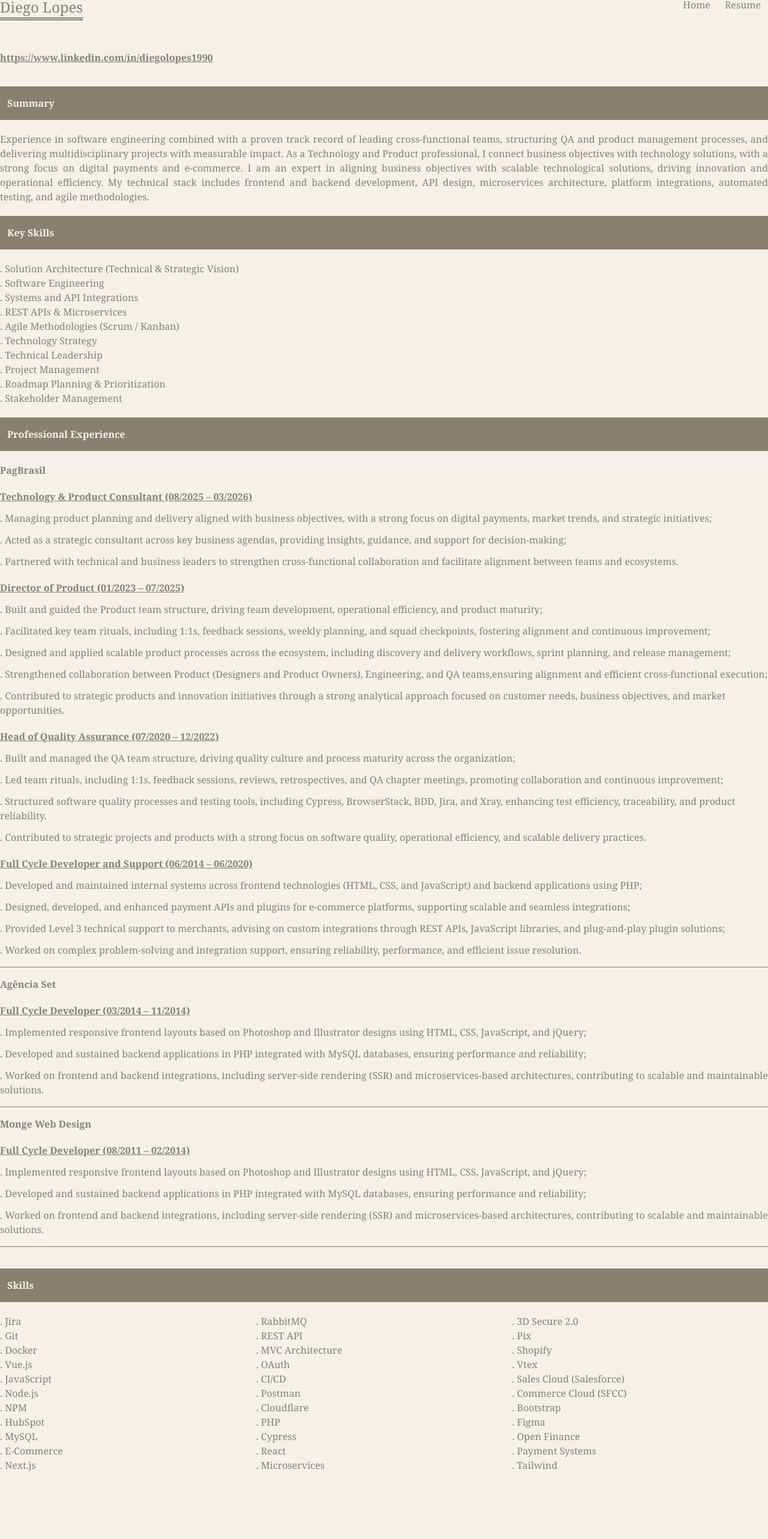
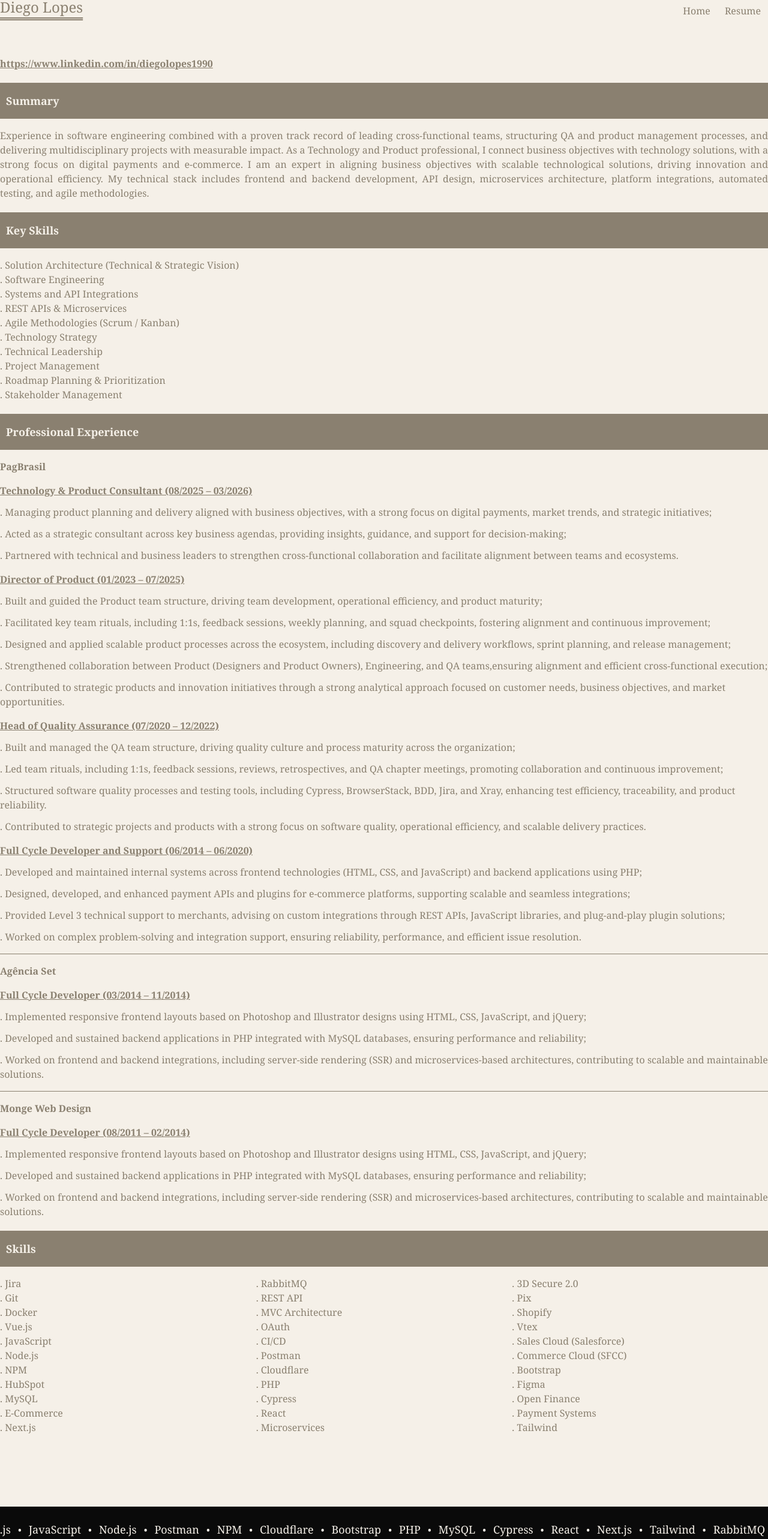
Before and after one commit to mddiego/projects, a Next.js app: page /resume in a window 1280 px wide. Shown: the part 20-2586 px from the top of the page at 60% size. Built offline with nearby package versions, Linux system fonts and the light colour scheme; a web font is replaced by a local one.

Commit message:
fix menu structure and css style

```diff
--- /dev/null
+++ b/src/app/components/footer.js
@@ -0,0 +1,34 @@
+import { helper } from "@/app/assets/js/helper";
+
+export default function Footer() {
+  return (
+    <footer className="shrink-0">
+      <div className="relative flex overflow-x-hidden">
+        <div className="animate-marquee py-6 whitespace-nowrap">
+          {helper.getSkillsFooter().map((v) => {
+            return (
+              <div key={v.name + v.key} className="inline">
+                <span key={v.key} className="text-lg">
+                  {v.name}
+                </span>
+                <span className="mx-3">&bull;</span>
+              </div>
+            );
+          })}
+        </div>
+        <div className="absolute top-0 animate-marquee2 py-6 whitespace-nowrap">
+          {helper.getSkillsFooter().map((v) => {
+            return (
+              <div key={v.name + v.key} className="inline">
+                <span key={v.key} className="text-lg">
+                  {v.name}
+                </span>
+                <span className="mx-3">&bull;</span>
+              </div>
+            );
+          })}
+        </div>
+      </div>
+    </footer>
+  );
+}
--- a/src/app/components/header.js
+++ b/src/app/components/header.js
@@ -43,7 +43,7 @@
         <nav className="xl:col-span-3 xl:col-start-10 text-right sm:block hidden">
           {_menu.map((v) => {
             return (
-              <Link className="px-3 py-2" key={v.key} href={v.value.href}>
+              <Link className="" key={v.key} href={v.value.href}>
                 {v.value.title}
               </Link>
             );
@@ -51,7 +51,7 @@
         </nav>
         <div className="relative">
           <a
-            className='sm:hidden flex justify-end items-center text-["18px"] cursor-pointer'
+            className="sm:hidden flex justify-end items-center text-2xl cursor-pointer"
             onClick={toggleMenu}
           >
             &bull;&bull;&bull;
@@ -62,7 +62,12 @@
           >
             {_menu.map((v) => {
               return (
-                <Link className="px-3 py-2" key={v.key} href={v.value.href}>
+                <Link
+                  className="mobile"
+                  key={v.key}
+                  href={v.value.href}
+                  onClick={toggleMenu}
+                >
                   {v.value.title}
                 </Link>
               );
--- a/src/app/components/skeleton.js
+++ b/src/app/components/skeleton.js
@@ -1,4 +1,4 @@
-export default function Skeleton({
+export function Skeleton({
   width = "100%",
   height = 12,
   circle = false,
@@ -11,3 +11,27 @@
     />
   );
 }
+
+export function ListItemSkeleton() {
+  return (
+    <div
+      style={{
+        display: "flex",
+        alignItems: "center",
+        gap: 10,
+        padding: "10px 0",
+        borderBottom: "1px solid #8a8070",
+      }}
+    >
+      {/* <Skeleton circle height={36} /> */}
+      <div
+        style={{ display: "flex", flexDirection: "column", gap: 6, flex: 1 }}
+      >
+        <Skeleton height={50} width="100%" />
+        <Skeleton height={10} width="50%" />
+        <Skeleton height={10} width="50%" />
+        <Skeleton height={10} width="50%" />
+      </div>
+    </div>
+  );
+}
--- a/src/app/globals.css
+++ b/src/app/globals.css
@@ -1,10 +1,32 @@
 @import "./assets/fonts/fonts.css";
 @import "tailwindcss";
+
+/*
+@theme inline {
+  --color-background: var(--color-cream);
+  --color-foreground: var(--color-gray);
+  --font-sans: var(--font-geist-sans);
+  --font-mono: var(--font-geist-mono);
+}
+
+@media (prefers-color-scheme: dark) {
+  :root {
+    --color-cream: #8a8070;
+    --color-gray: #f5f0e8;
+  }
+}
+*/
 
 @theme {
   --animate-marquee-time: 30s;
   --animate-marquee: marquee var(--animate-marquee-time) linear infinite;
   --animate-marquee2: marquee2 var(--animate-marquee-time) linear infinite;
+
+  --font-display: "Playfair Display", Georgia, serif;
+  --color-cream: #f5f0e8;
+  --color-gray: #8a8070;
+  --bg-hover: #0a0a0a;
+}
 
 @keyframes marquee {
   0% {
@@ -22,30 +44,7 @@
     transform: translateX(0%);
   }
 }
-}
 
-:root {
-  --font-display: "Playfair Display", Georgia, serif;
-  --color-cream: #f5f0e8;
-  --color-gray: #8a8070;
-  --bg-hover: #0a0a0a;
-}
-
-/*
-@theme inline {
-  --color-background: var(--color-cream);
-  --color-foreground: var(--color-gray);
-  --font-sans: var(--font-geist-sans);
-  --font-mono: var(--font-geist-mono);
-}
-
-@media (prefers-color-scheme: dark) {
-  :root {
-    --color-cream: #8a8070;
-    --color-gray: #f5f0e8;
-  }
-}
- */
 body {
   background: var(--color-cream);
   color: var(--color-gray);
@@ -54,7 +53,7 @@
 
 main,
 header {
-  @apply mx-4 xl:mx-auto;
+  @apply mx-2.5 xl:mx-auto;
 }
 
 footer {
@@ -63,10 +62,32 @@
   margin-top: 5rem;
 }
 
-nav a {
+nav {
+  @apply py-2;
+
+  a {
+    @apply flex-auto items-center align-middle px-3;
+
+    &.mobile {
+      @apply flex px-6 py-3 items-center align-middle justify-center;
+
+      background-color: var(--color-gray);
+      color: var(--color-cream);
+      border-bottom: 1px solid var(--color-cream);
+
       &:hover {
         background-color: var(--bg-hover);
         color: var(--color-cream);
+      }
+
+      &:last-child {
+        border-bottom: none;
+      }
+    }
+    &:hover {
+      background-color: var(--bg-hover);
+      color: var(--color-cream);
+    }
   }
 }
 
@@ -75,22 +96,32 @@
     @apply font-bold;
   }
 
-  & p {
-    @apply text-justify;
-  }
-
   & h2 {
     background-color: var(--color-gray);
     color: var(--color-cream);
-    @apply flex justify-start items-center my-5 py-4 pl-3 font-bold;
+    @apply flex justify-start items-center mt-5 py-4 pl-2.5 font-extrabold text-lg;
+  }
+
+  & p {
+    @apply text-justify pt-4;
   }
 
   & h3 {
-    @apply font-bold;
+    @apply font-black pt-4;
   }
 
   & h4 {
-    @apply mt-5 mb-3 underline font-semibold;
+    @apply underline font-bold pt-4;
+  }
+
+  & .experience .roles {
+    hr {
+      @apply mt-4;
+    }
+
+    &:last-child hr {
+      display: none;
+    }
   }
 }
 
--- a/src/app/layout.js
+++ b/src/app/layout.js
@@ -1,7 +1,7 @@
 import "@/app/globals.css";
 
-import { helper } from "@/app/assets/js/helper";
 import Header from "@/app/components/header";
+import Footer from "@/app/components/footer";
 
 export const metadata = {
   title: "Create Next App",
@@ -15,28 +15,7 @@
       <body className="flex flex-col h-screen antialiased">
         <Header />
         <main className="xl:w-7xl w-auto flex-1 my-10">{children}</main>
-        <footer className="shrink-0">
-          <div className="relative flex overflow-x-hidden">
-            <div className="animate-marquee py-6 whitespace-nowrap">
-              {helper.getSkillsFooter().map((v) => {
-                return (
-                  <span key={v.key} className="mx-4 text-lg">
-                    {v.name} &nbsp;&nbsp;&nbsp;&bull;
-                  </span>
-                );
-              })}
-            </div>
-            <div className="absolute top-0 animate-marquee2 py-6 whitespace-nowrap">
-              {helper.getSkillsFooter().map((v) => {
-                return (
-                  <span key={v.key} className="mx-4 text-lg">
-                    {v.name} &nbsp;&nbsp;&nbsp;&bull;
-                  </span>
-                );
-              })}
-            </div>
-          </div>
-        </footer>
+        <Footer />
       </body>
     </html>
   );
--- a/src/app/resume/page.js
+++ b/src/app/resume/page.js
@@ -3,31 +3,7 @@
 import { useEffect, useReducer, useState } from "react";
 import { helper } from "@/app/assets/js/helper";
 
-import Skeleton from "@/app/components/skeleton";
-
-function ListItemSkeleton() {
-  return (
-    <div
-      style={{
-        display: "flex",
-        alignItems: "center",
-        gap: 10,
-        padding: "10px 0",
-        borderBottom: "1px solid #8a8070",
-      }}
-    >
-      {/* <Skeleton circle height={36} /> */}
-      <div
-        style={{ display: "flex", flexDirection: "column", gap: 6, flex: 1 }}
-      >
-        <Skeleton height={50} width="100%" />
-        <Skeleton height={10} width="50%" />
-        <Skeleton height={10} width="50%" />
-        <Skeleton height={10} width="50%" />
-      </div>
-    </div>
-  );
-}
+import { ListItemSkeleton } from "@/app/components/skeleton";
 
 export default function Page() {
   const [_resume, setResume] = useState([]);
@@ -52,7 +28,7 @@
       </div>
       <div className={_showList ? "block" : "hidden"}>
         <div className="grid grid-cols-1">
-          <h1 className="mb-4">
+          <h1 className="">
             <a
               className="underline"
               href="https://www.linkedin.com/in/diegolopes1990"
@@ -82,7 +58,7 @@
           </div>
           <div>
             <h2 className="">Key Skills</h2>
-            <span className="block">
+            <span className="block pt-4">
               . Solution Architecture (Technical & Strategic Vision)
             </span>
             <span className="block">. Software Engineering</span>
@@ -98,11 +74,11 @@
             <span className="block">. Stakeholder Management</span>
           </div>
         </div>
-        <div className="grid grid-cols-1">
+        <div className="experience grid grid-cols-1">
           <h2 className="">Professional Experience</h2>
           {_resume.map((v, k) => {
             return (
-              <div key={v.company + k}>
+              <div className="roles" key={v.company + k}>
                 <h3 key={k}>{v.company}</h3>
 
                 {v.roles.map((vv, kk) => {
@@ -111,7 +87,7 @@
                       <h4 key={kk}>{vv.role}</h4>
                       {vv.description.map((vvv, kkk) => {
                         return (
-                          <span className="block mb-3" key={kkk}>
+                          <span className="block mt-3" key={kkk}>
                             {vvv}
                           </span>
                         );
@@ -120,7 +96,7 @@
                   );
                 })}
 
-                <hr className="my-4" />
+                <hr className="" />
               </div>
             );
           })}
@@ -128,6 +104,7 @@
 
         <div className="grid grid-cols-1">
           <h2 className="">Skills</h2>
+          <span className="pt-4"></span>
           <div className="grid sm:grid-cols-3 grid-cols-2">
             {helper.getSkills().map((v) => {
               return (
```
Lines whose indentation alone changed are shown as unchanged.
